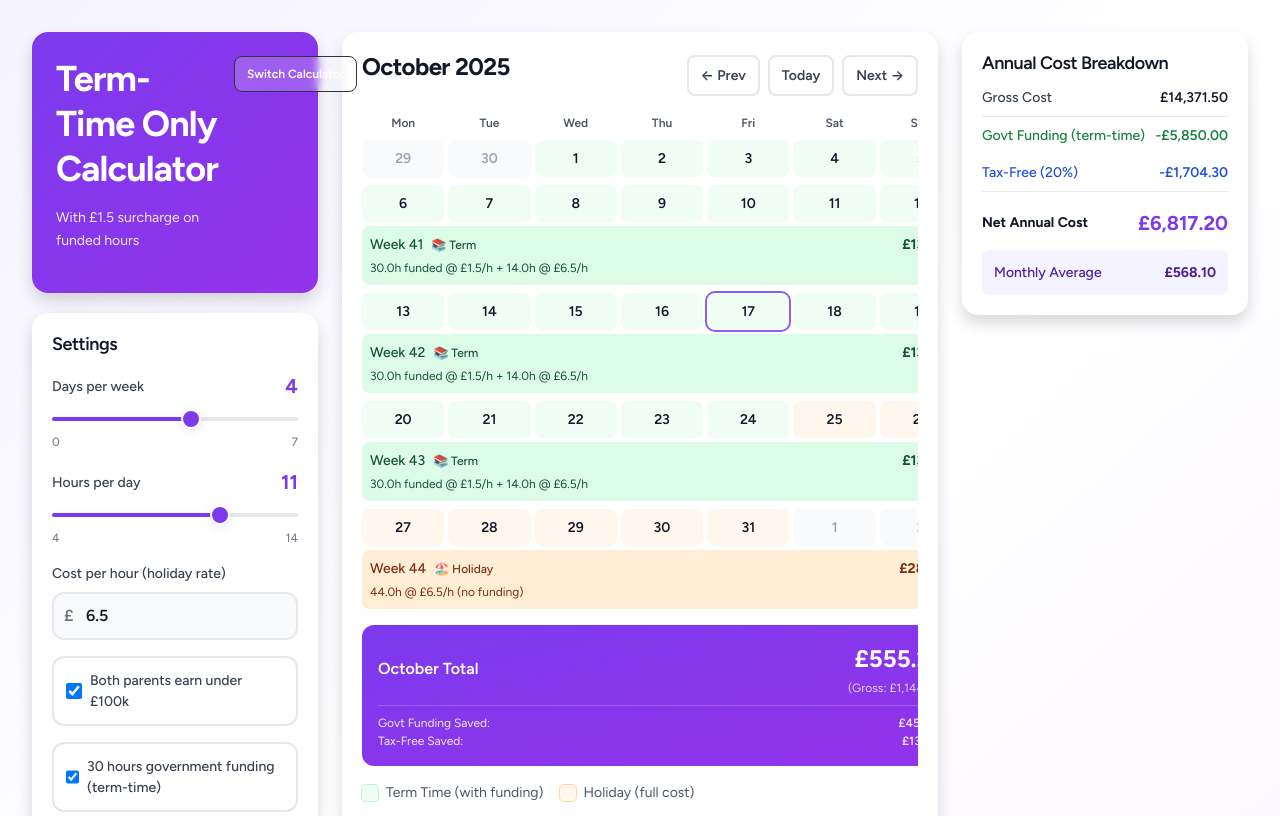
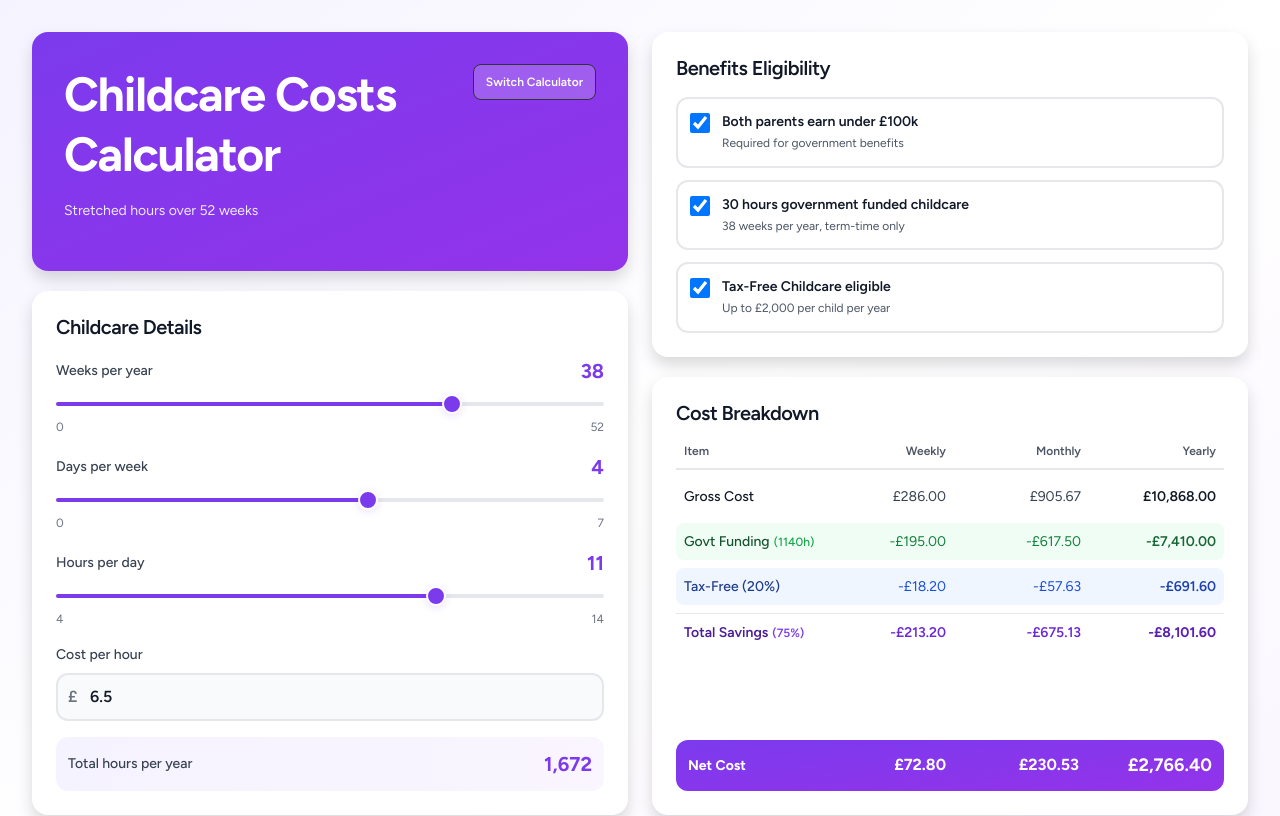
Before and after one commit to kkomitski/childcare-costs-calculator, a React (Vite) app: page / in a window 1280 px wide. Shown: the top 816 px of the page. Built offline with nearby package versions, Linux system fonts and the light colour scheme.

Commit message:
Make standard default calc

```diff
--- a/src/App.tsx
+++ b/src/App.tsx
@@ -4,8 +4,8 @@ import TermTimeOnly from './calculators/term-time-only';
 
 const App = () => {
   const [activeCalculator, setActiveCalculator] = useQueryState('calculator', {
-    defaultValue: 'term-time',
-    parse: (value) => (value === 'standard' ? 'standard' : 'term-time'),
+    defaultValue: 'standard',
+    parse: (value) => (value === 'term-time' ? 'term-time' : 'standard'),
   });
 
   if (activeCalculator === 'term-time') {
```
